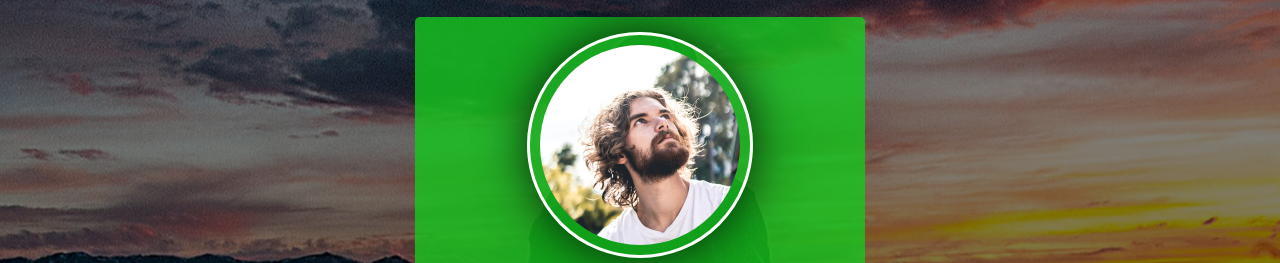
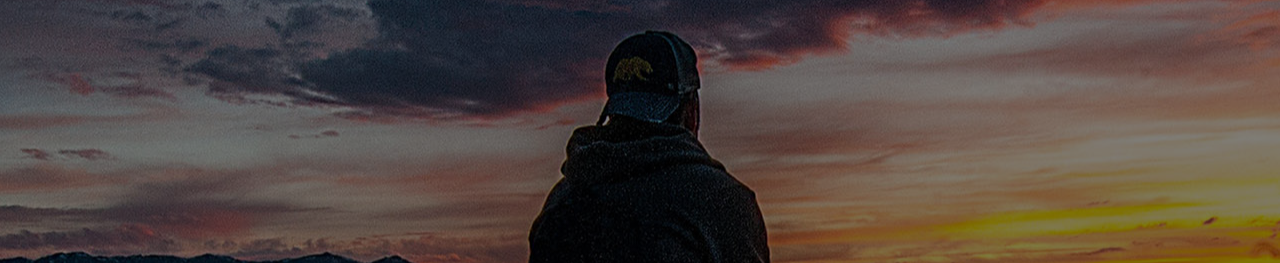
Before and after one commit to Kaium456/Invisible_Card, a plain HTML site: page index.html in a window 1280 px wide. Shown: the part 83-346 px from the top of the page. Drawn offline with Linux system fonts and the light colour scheme.

Commit message:
all code donet

```diff
--- a/styles.css
+++ b/styles.css
@@ -25,11 +25,14 @@ body {
   transition: box-shadow 1s;
   background: linear-gradient(rgba(0, 0, 0, 0.5), rgba(0, 0, 0, 0.5)),
     url(images/bg.jpg) no-repeat center;
+  overflow: hidden;
 }
 .card-wrapper:hover {
   box-shadow: 0 0 30px #fff;
 }
 .card {
+  position: absolute;
+  top: -100%;
   height: 100%;
   width: 100%;
   background: linear-gradient(
@@ -43,6 +46,9 @@ body {
   align-items: center;
   justify-content: space-between;
   transition: top 0.3s 1.5s;
+}
+.card-wrapper:hover .card {
+  top: 0;
 }
 .card-img {
   width: 200px;
```
